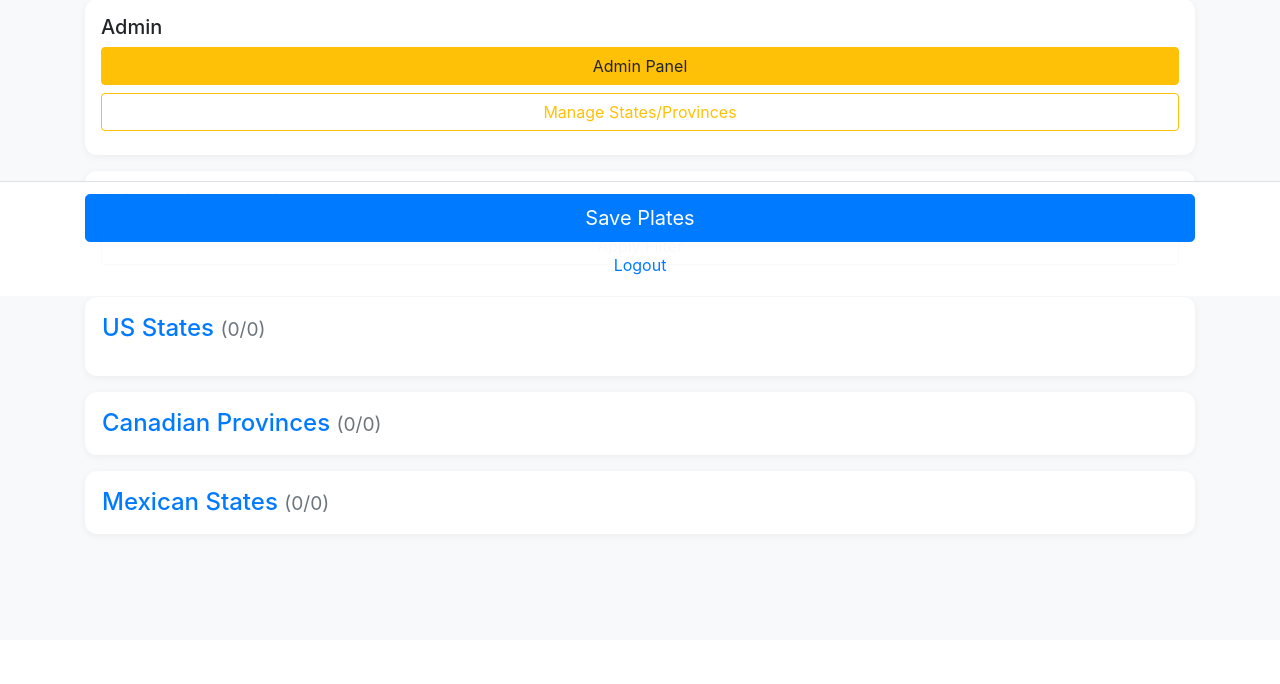
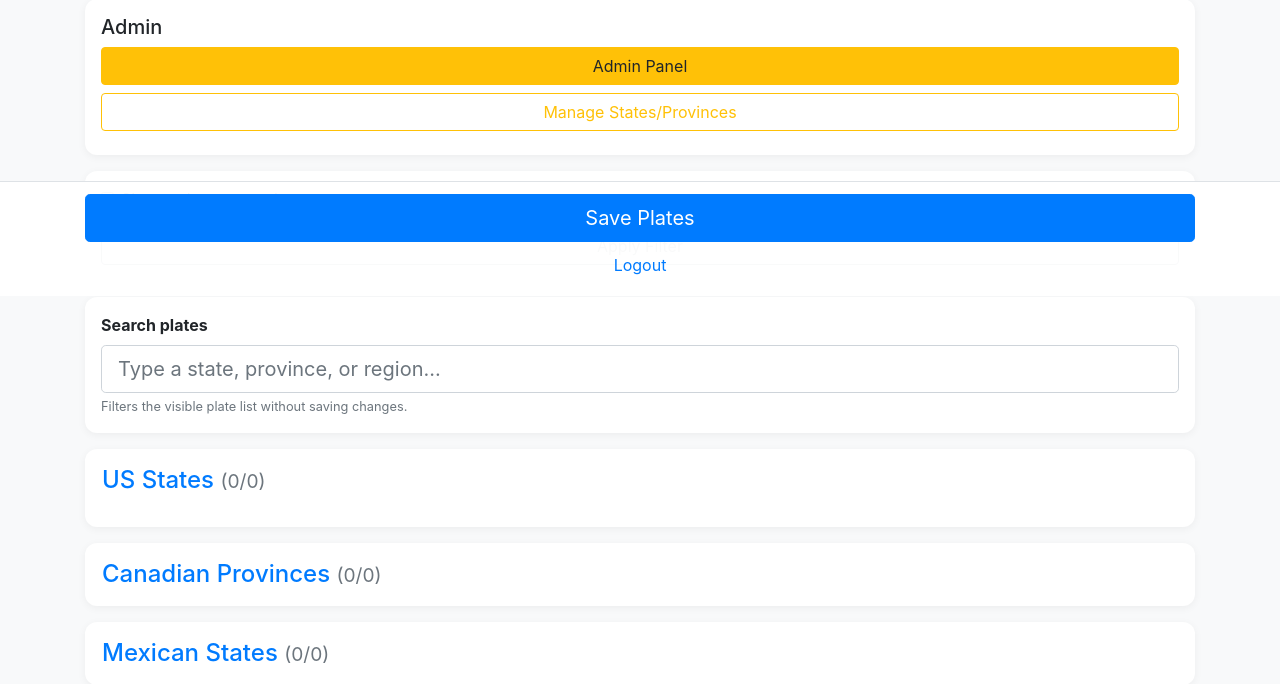
Before and after one commit to mreetz/LicensePlateGame, a Flask app: page /user in a window 1280 px wide. Shown: the part 504-1188 px from the top of the page. Before the commit the page ends 1040 px from the top, so only its background shows below. Run offline with Flask 3, Linux system fonts and the light colour scheme; a user stored in the database is signed in; tables that the repository leaves empty hold one stand-in row (values such as "Sample post"); some libraries are stand-ins or nearby versions.

Commit message:
Add live plate search filtering

```diff
--- a/templates/user_page.html
+++ b/templates/user_page.html
@@ -178,6 +178,15 @@
             <button type="submit" class="btn btn-outline-secondary btn-block mt-3">Apply Filter</button>
         </form>
 
+        <div class="section-card">
+            <label for="plateSearch" class="font-weight-bold">Search plates</label>
+            <input type="search"
+                id="plateSearch"
+                class="form-control form-control-lg"
+                placeholder="Type a state, province, or region...">
+            <small class="form-text text-muted">Filters the visible plate list without saving changes.</small>
+        </div>
+
         <form method="POST">
             <section class="section-card">
                 <button class="btn btn-link btn-block text-left p-0"
@@ -286,6 +295,25 @@
             </div>
         </form>
     </main>
+    <script>
+        document.addEventListener("DOMContentLoaded", function () {
+            const searchInput = document.getElementById("plateSearch");
+            const plateOptions = document.querySelectorAll(".plate-option");
+
+            if (!searchInput) {
+                return;
+            }
+
+            searchInput.addEventListener("input", function () {
+                const query = searchInput.value.trim().toLowerCase();
+
+                plateOptions.forEach(function (option) {
+                    const label = option.textContent.trim().toLowerCase();
+                    option.style.display = label.includes(query) ? "flex" : "none";
+                });
+            });
+        });
+    </script>
     <script src="https://code.jquery.com/jquery-3.5.1.slim.min.js"></script>
     <script src="https://cdn.jsdelivr.net/npm/bootstrap@4.5.2/dist/js/bootstrap.bundle.min.js"></script>
 </body>
```
